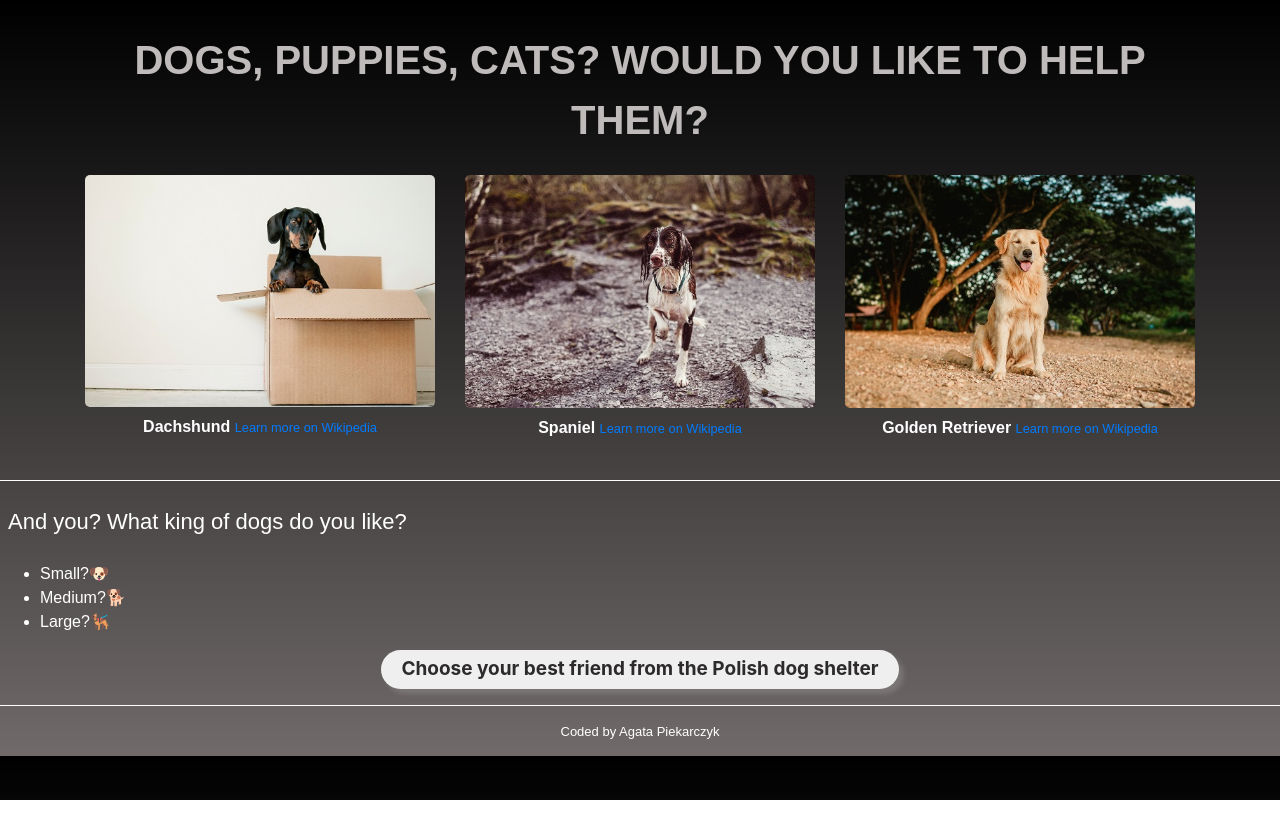
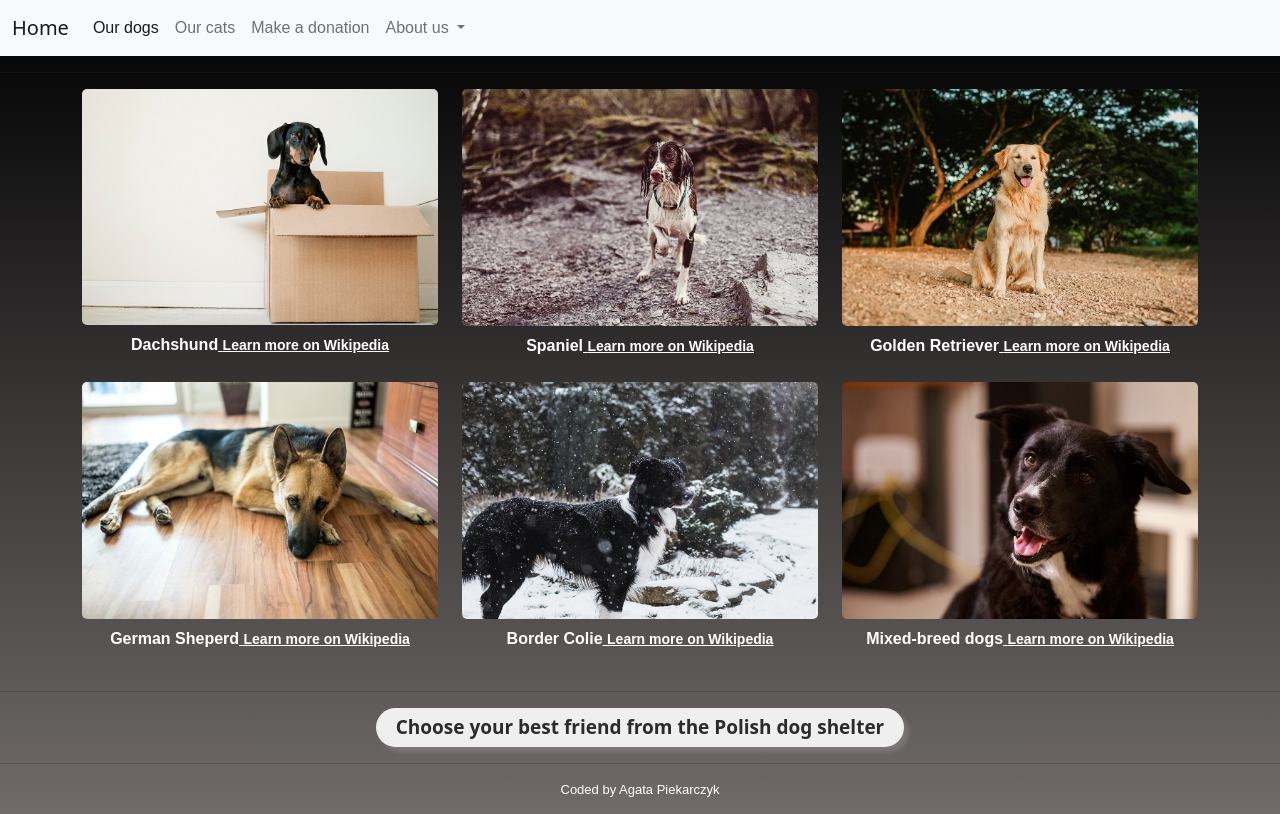
Before and after one commit to Agata349/Bootstrap_project, a plain HTML site: page index.html in a window 1280 px wide. Drawn offline with nearby package versions, Linux system fonts and the light colour scheme.

Commit message:
Additional rows added, bootstrap dropdown menu added

```diff
--- a/index.html
+++ b/index.html
@@ -4,21 +4,66 @@
 <head>
     <meta charset="UTF-8">
     <meta name="viewport" content="width=device-width, initial-scale=1, shrink-to-fit=no">
-    <link rel="stylesheet" href="https://cdn.jsdelivr.net/npm/bootstrap@4.5.3/dist/css/bootstrap.min.css"
-        integrity="sha384-TX8t27EcRE3e/ihU7zmQxVncDAy5uIKz4rEkgIXeMed4M0jlfIDPvg6uqKI2xXr2" crossorigin="anonymous">
+    <script src="https://cdn.jsdelivr.net/npm/@popperjs/core@2.5.4/dist/umd/popper.min.js"
+        integrity="sha384-q2kxQ16AaE6UbzuKqyBE9/u/KzioAlnx2maXQHiDX9d4/zp8Ok3f+M7DPm+Ib6IU"
+        crossorigin="anonymous"></script>
+    <script src="https://cdn.jsdelivr.net/npm/bootstrap@5.0.0-beta1/dist/js/bootstrap.min.js"
+        integrity="sha384-pQQkAEnwaBkjpqZ8RU1fF1AKtTcHJwFl3pblpTlHXybJjHpMYo79HY3hIi4NKxyj"
+        crossorigin="anonymous"></script>
+
+        <link href="https://cdn.jsdelivr.net/npm/bootstrap@5.0.0-beta1/dist/css/bootstrap.min.css" rel="stylesheet"
+            integrity="sha384-giJF6kkoqNQ00vy+HMDP7azOuL0xtbfIcaT9wjKHr8RbDVddVHyTfAAsrekwKmP1" crossorigin="anonymous">
+
     <link rel="stylesheet" href="styles.css" type="text/css">
+
     <title>Responsive image grid</title>
 </head>
 
 <body>
+<nav class="navbar navbar-expand-lg navbar-light bg-light">
+    <div class="container-fluid">
+        <a class="navbar-brand" href="#">Home</a>
+        <button class="navbar-toggler" type="button" data-bs-toggle="collapse" data-bs-target="#navbarNavDropdown"
+            aria-controls="navbarNavDropdown" aria-expanded="false" aria-label="Toggle navigation">
+            <span class="navbar-toggler-icon"></span>
+        </button>
+        <div class="collapse navbar-collapse" id="navbarNavDropdown">
+            <ul class="navbar-nav">
+                <li class="nav-item">
+                    <a class="nav-link active" aria-current="page" href="#">Our dogs</a>
+                </li>
+                <li class="nav-item">
+                    <a class="nav-link" href="#">Our cats</a>
+                </li>
+                <li class="nav-item">
+                    <a class="nav-link" href="#">Make a donation</a>
+                </li>
+                <li class="nav-item dropdown">
+                    <a class="nav-link dropdown-toggle" href="#" id="navbarDropdownMenuLink" role="button"
+                        data-bs-toggle="dropdown" aria-expanded="false">
+                        About us
+                    </a>
+                    <ul class="dropdown-menu" aria-labelledby="navbarDropdownMenuLink">
+                        <li><a class="dropdown-item" href="#">History</a></li>
+                        <li><a class="dropdown-item" href="#">Meet the team</a></li>
+                        <li>
+                            <hr class="dropdown-divider">
+                        </li>
+                        <li><a class="dropdown-item" href="#">Contact</a></li>
+                    </ul>
+                </li>
+            </ul>
+        </div>
+    </div>
+</nav>
+<hr />
     <section class="dogs">
         <div class="container">
-            <h1><strong>DOGS, PUPPIES, CATS? WOULD YOU LIKE TO HELP THEM?</strong></h1>
             <div class="row">
                 <div class="col-md-4">
                     <figure>
                         <img src="img/dachshund.jpg" class="img-fluid" alt="image of a dachshund" />
-                        <figcaption>Dachshund<a href="https://en.wikipedia.org/wiki/Dachshund" target="_blank">
+                        <figcaption>Dachshund<a class="dark" href="https://en.wikipedia.org/wiki/Dachshund" target="_blank">
                                 <small>Learn more on Wikipedia</small></a></figcaption>
                     </figure>
                 </div>
@@ -26,7 +71,7 @@
                 <div class="col-md-4">
                     <figure>
                         <img src="img/spaniel.jpg" class="img-fluid" alt="image of a spaniel" /></a>
-                        <figcaption>Spaniel<a href="https://en.wikipedia.org/wiki/Spaniel" target="_blank"> <small>Learn
+                        <figcaption>Spaniel<a class="dark" href="https://en.wikipedia.org/wiki/Spaniel" target="_blank"> <small>Learn
                                     more on Wikipedia</small></a></figcaption>
                     </figure>
                 </div>
@@ -34,28 +79,39 @@
                 <div class="col-md-4">
                     <figure>
                         <img src="img/golden_retriever.jpg" class="img-fluid" alt="image of a golden retriever" />
-                        <figcaption>Golden Retriever<a href="https://en.wikipedia.org/wiki/Golden_Retriever"
+                        <figcaption>Golden Retriever<a class="dark" href="https://en.wikipedia.org/wiki/Golden_Retriever"
                                 target="_blank"> <small>Learn more on Wikipedia</small></a></figcaption>
+                    </figure>
+                </div>
+            </div>
+            <div class="row">
+                <div class="col-md-4">
+                    <figure>
+                        <img src="img/german_shepherd.jpg" class="img-fluid" alt="image of a german shepherd" />
+                        <figcaption>German Sheperd<a class="dark" href="https://en.wikipedia.org/wiki/German_Shepherd"  target="_blank">
+                                <small>Learn more on Wikipedia</small></a></figcaption>
+                    </figure>
+                </div>
+
+                <div class="col-md-4">
+                    <figure>
+                        <img src="img/border_colie.jpg" class="img-fluid" alt="image of a border colie" /></a>
+                        <figcaption>Border Colie<a class="dark" href="https://pl.wikipedia.org/wiki/Border_collie" target="_blank"> <small>Learn
+                                    more on Wikipedia</small></a></figcaption>
+                    </figure>
+                </div>
+
+                <div class="col-md-4">
+                    <figure>
+                        <img src="img/mixed_breed.jpg" class="img-fluid" alt="image of a mixed-breed dogs" />
+                        <figcaption>Mixed-breed dogs<a class="dark" href="https://en.wikipedia.org/wiki/Mongrel" target="_blank">
+                                <small>Learn more on Wikipedia</small></a></figcaption>
                     </figure>
                 </div>
             </div>
         </div>
     </section>
     <hr>
-    <p>
-        And you? What king of dogs do you like?
-    </p>
-    <ul>
-        <li>
-            Small?🐶
-        </li>
-        <li>
-            Medium?🐕
-        </li>
-        <li>
-            Large?🐕‍🦺
-        </li>
-    </ul>
     <button class="button">
         <a href="https://www.schronisko-katowice.eu/" target="_blank">Choose your best friend from the Polish dog
             shelter</a>
@@ -65,7 +121,7 @@
         Coded by Agata Piekarczyk
     </footer>
     <script>
-        function chooseDog() {
+        /*function chooseDog() {
             let name = prompt("What is your name?");
             if (name.length > 0) {
                 alert("Thank you " + name + ". Please take a look at dogs and cats😼 from an animal shelter in Katowice, Poland 🐕");
@@ -75,7 +131,7 @@
         }
 
         let chooseDogButton = document.querySelector("button");
-        chooseDogButton.addEventListener("click", chooseDog);
+        chooseDogButton.addEventListener("click", chooseDog); */
 
     </script>
 </body>
--- a/styles.css
+++ b/styles.css
@@ -2,7 +2,6 @@ body {
   background-image: linear-gradient(to top, rgb(112, 106, 106) 0%, #000 100%);
 }
 
-h1,
 figcaption,
 p,
 ul,
@@ -10,10 +9,6 @@ footer {
   font-family: Arial, Helvetica, sans-serif;
   color: grey;
   line-height: 1.5;
-}
-h1 {
-  margin: 30px auto 25px;
-  color: rgb(192, 187, 187);
 }
 
 hr {
@@ -33,17 +28,6 @@ figcaption {
   padding: 8px;
 }
 
-p {
-  color: #fff;
-  font-size: 22px;
-  padding: 8px;
-}
-
-ul {
-  color: #fff;
-  font-size: 16px;
-}
-
 .dogs {
   text-align: center;
   padding: 0;
@@ -51,6 +35,10 @@ ul {
 
 img {
   border-radius: 5px;
+}
+
+.dark {
+  color: #fff;
 }
 
 .button a {
```
Also changed, not shown: img/border_colie.jpg (added), img/german_shepherd.jpg (added), img/logo.jpg (added), img/mixed_breed.jpg (added).
